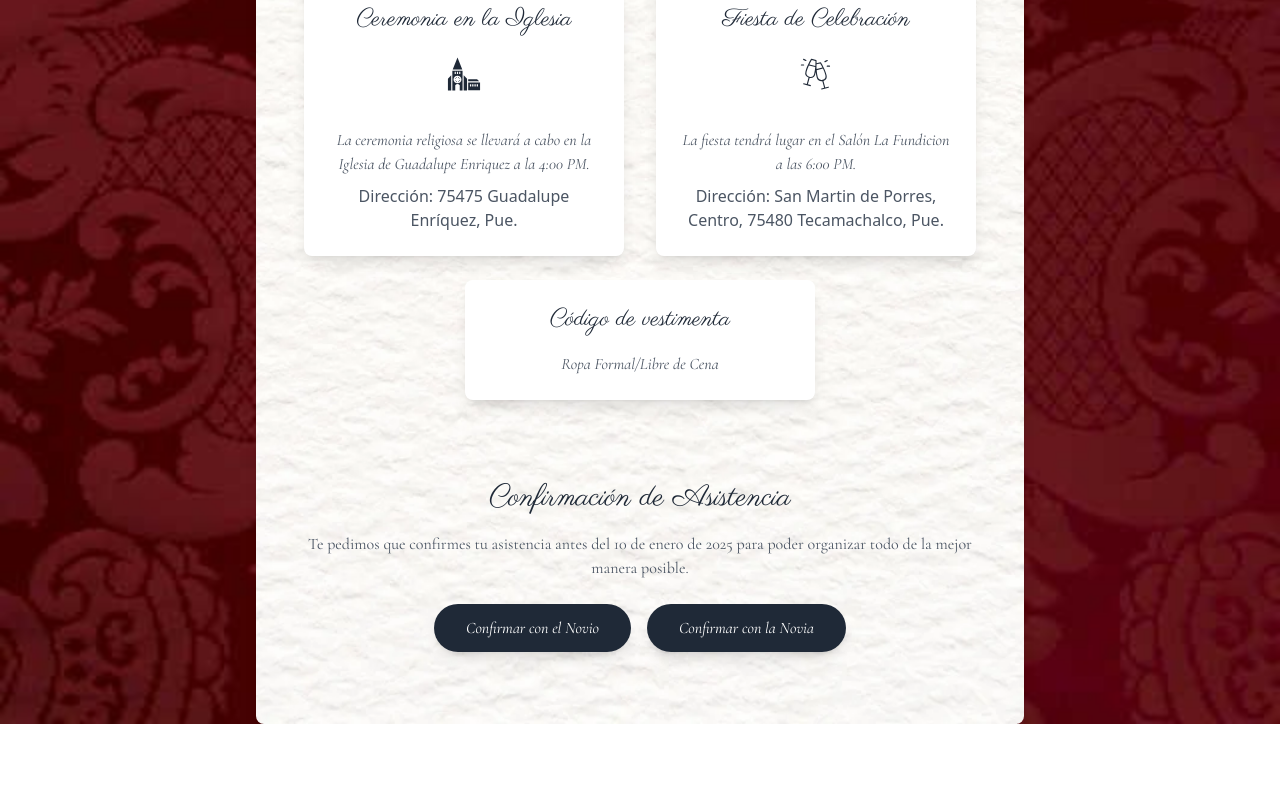
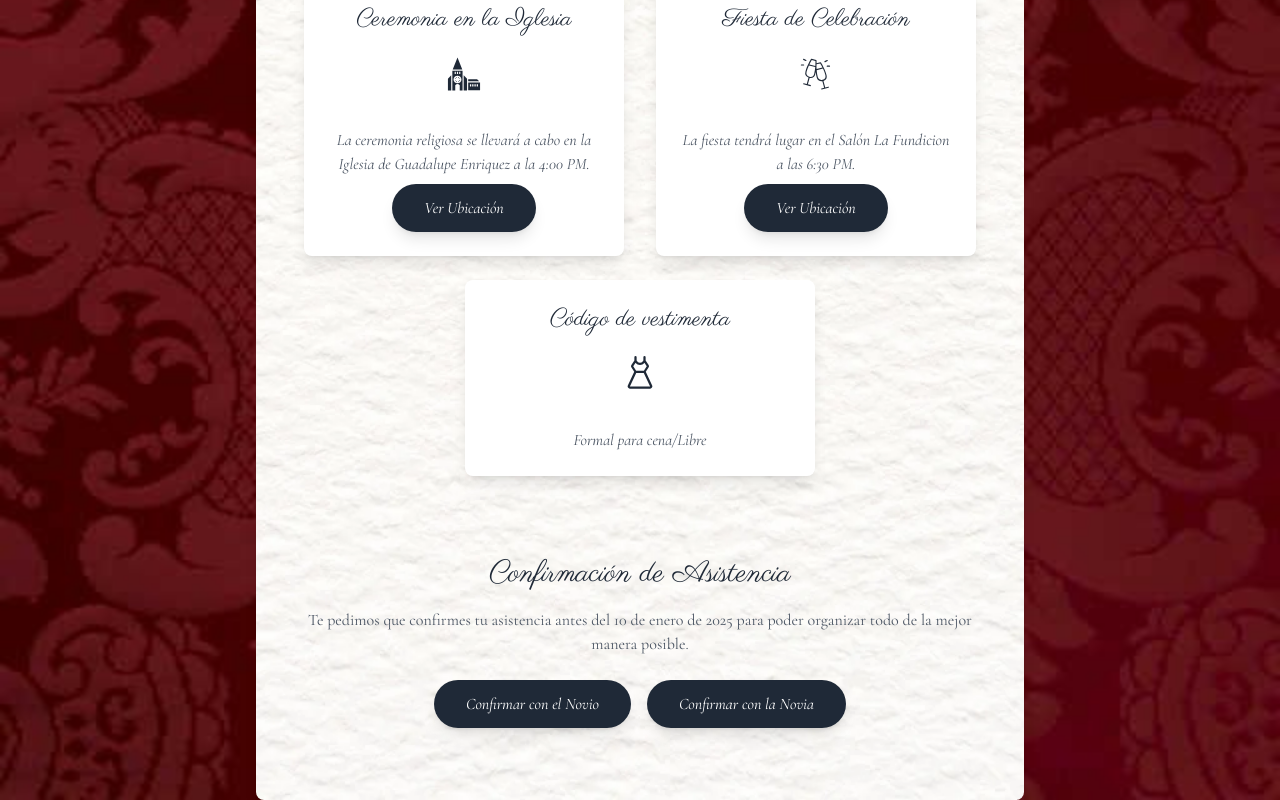
Before and after one commit to LLORCO/boda-invitacion, a React (Vite) app: page / in a window 1280 px wide. Shown: the part 1200-2000 px from the top of the page. Before the commit the page ends 1924 px from the top, so only its background shows below. Built offline with nearby package versions, Linux system fonts and the light colour scheme.

Commit message:
casi final

```diff
--- a/src/App.jsx
+++ b/src/App.jsx
@@ -1,5 +1,5 @@
 import { GiChurch } from "react-icons/gi";
-import { PiCheersThin } from "react-icons/pi";
+import { PiCheersThin, PiCowboyHat, PiDress } from "react-icons/pi";
 
 import fondo from "../public/s3.jpg";
 import fondoVino from "../public/fondoVino.jpg";
@@ -145,9 +145,14 @@ function App() {
                   La ceremonia religiosa se llevará a cabo en la Iglesia de
                   Guadalupe Enriquez a la 4:00 PM.
                 </p>
-                <p className="mt-2 text-gray-600">
-                  Dirección: 75475 Guadalupe Enríquez, Pue.
-                </p>
+                <button
+                  className="px-8 py-3 bg-gray-800 text-white font-cormorant italic rounded-full shadow-lg hover:bg-gray-700 mt-2"
+                  onClick={() =>
+                    (window.location.href = "https://maps.app.goo.gl/TRCQTb72ZDnYxbYz8")
+                  }
+                >
+                  Ver Ubicación
+                </button>
               </div>
 
               {/* Fiesta de Celebración */}
@@ -162,12 +167,16 @@ function App() {
                   <PiCheersThin />
                 </p>
                 <p className="mt-4 font-cormorant italic text-gray-600">
-                  La fiesta tendrá lugar en el Salón La Fundicion a las 6:00 PM.
+                  La fiesta tendrá lugar en el Salón La Fundicion a las 6:30 PM.
                 </p>
-                <p className="mt-2 text-gray-600">
-                  Dirección: San Martin de Porres, Centro, 75480 Tecamachalco,
-                  Pue.
-                </p>
+                <button
+                  className="px-8 py-3 bg-gray-800 text-white font-cormorant italic rounded-full shadow-lg hover:bg-gray-700 mt-2"
+                  onClick={() =>
+                    (window.location.href = "https://maps.app.goo.gl/bn8kXoqnsXSCYQY99")
+                  }
+                >
+                  Ver Ubicación
+                </button>
               </div>
             </div>
 
@@ -180,8 +189,11 @@ function App() {
                 <h3 className="text-2xl font-parisienne text-gray-800">
                   Código de vestimenta
                 </h3>
+                <p className="text-4xl font-bold text-gray-800 flex justify-center py-5">
+                  <PiDress />
+                </p>
                 <p className="mt-4 font-cormorant italic text-gray-600">
-                  Ropa Formal/Libre de Cena
+                  Formal para cena/Libre
                 </p>
               </div>
             </div>
@@ -206,10 +218,11 @@ function App() {
               >
                 Confirmar con el Novio
               </button>
-              <button className="px-8 py-3 bg-gray-800 text-white font-cormorant italic rounded-full shadow-lg hover:bg-gray-700"
-              onClick={() =>
-                (window.location.href = "https://wa.me/2491784903")
-              }
+              <button
+                className="px-8 py-3 bg-gray-800 text-white font-cormorant italic rounded-full shadow-lg hover:bg-gray-700"
+                onClick={() =>
+                  (window.location.href = "https://wa.me/2491784903")
+                }
               >
                 Confirmar con la Novia
               </button>
```
